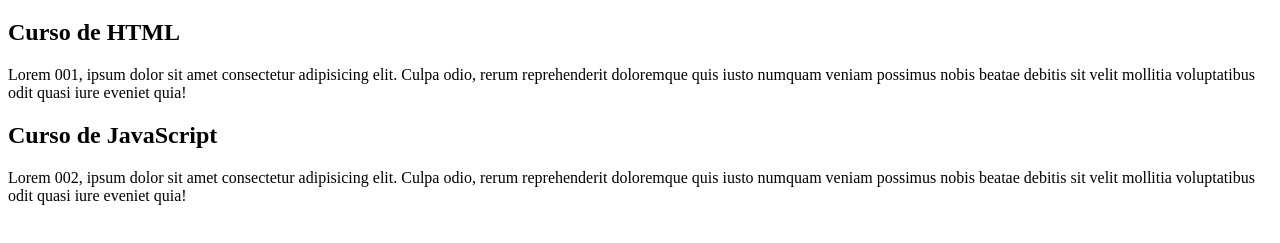
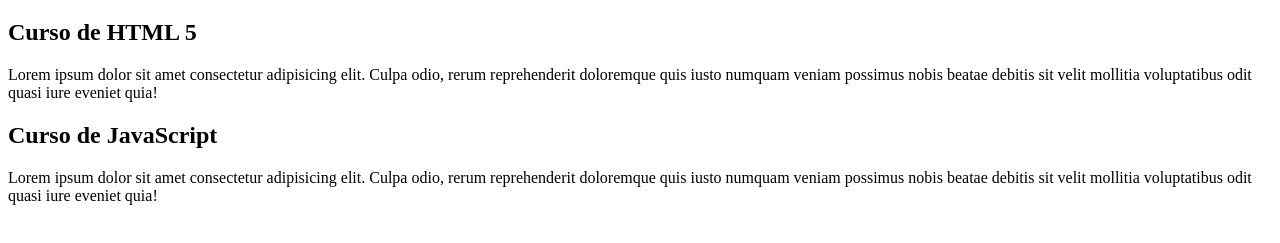
Before and after one commit to DaltonBorges/Projeto-de-Site-do-Curso, a plain HTML site: page index.html in a window 1280 px wide. Shown: the part 61-304 px from the top of the page. Drawn offline with Linux system fonts and the light colour scheme.

Commit message:
Conteúdo atualizado
Apenas correções  de texto

```diff
--- a/index.html
+++ b/index.html
@@ -14,12 +14,12 @@
             <h1> Cursos Grátis </h1>
         </Header>
         <article>
-            <h2>Curso de HTML</h2>
-            <p>Lorem 001, ipsum dolor sit amet consectetur adipisicing elit. Culpa odio, rerum reprehenderit doloremque quis iusto numquam veniam possimus nobis beatae debitis sit velit mollitia voluptatibus odit quasi iure eveniet quia!</p>
+            <h2>Curso de HTML 5</h2>
+            <p>Lorem ipsum dolor sit amet consectetur adipisicing elit. Culpa odio, rerum reprehenderit doloremque quis iusto numquam veniam possimus nobis beatae debitis sit velit mollitia voluptatibus odit quasi iure eveniet quia!</p>
         </article>
         <article>
             <h2>Curso de JavaScript</h2>
-            <p>Lorem 002, ipsum dolor sit amet consectetur adipisicing elit. Culpa odio, rerum reprehenderit doloremque quis iusto numquam veniam possimus nobis beatae debitis sit velit mollitia voluptatibus odit quasi iure eveniet quia!</p>
+            <p>Lorem ipsum dolor sit amet consectetur adipisicing elit. Culpa odio, rerum reprehenderit doloremque quis iusto numquam veniam possimus nobis beatae debitis sit velit mollitia voluptatibus odit quasi iure eveniet quia!</p>
         </article>
     </main>
 </body>
```
